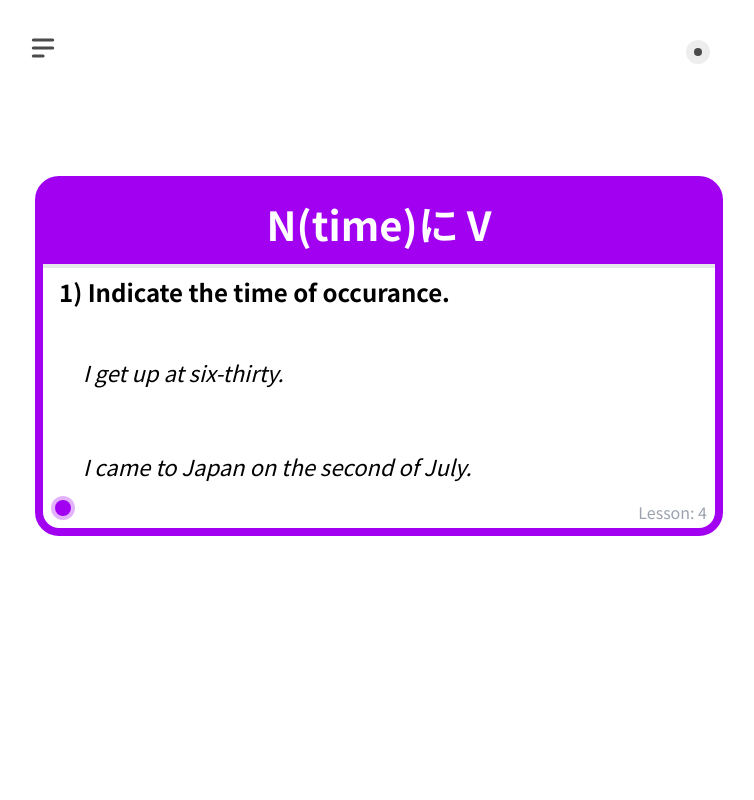
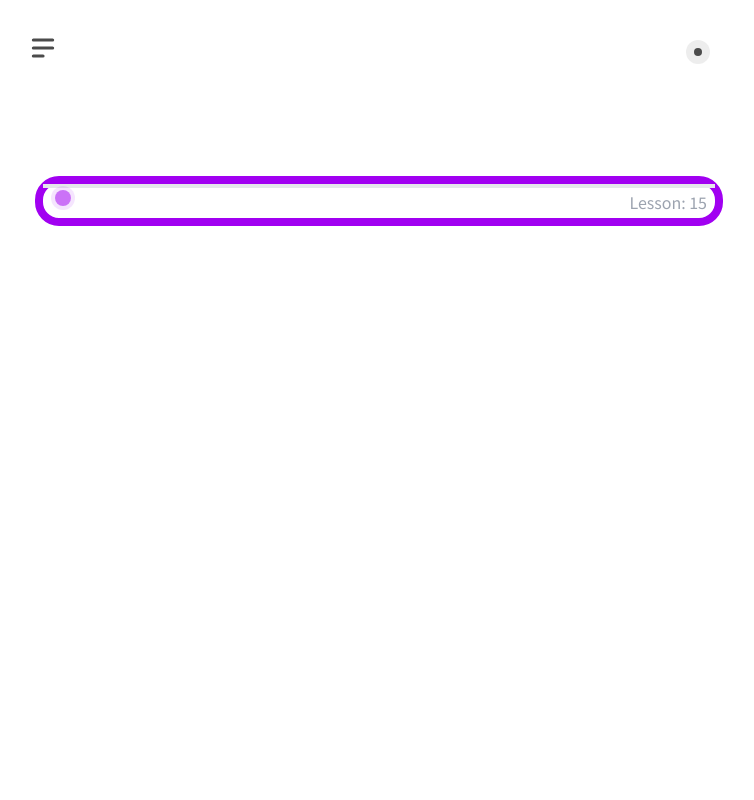
Before and after one commit to karolissumskas954/flashcards-JP, a Next.js app: page /learn in a window 1280 px wide. Shown: the top 800 px of the page, without its empty margins (261-1015 px from the left). Built offline with nearby package versions, Linux system fonts and the light colour scheme.

Commit message:
[UPD] Reverse list, Show sentence

```diff
--- a/app/learn/page.jsx
+++ b/app/learn/page.jsx
@@ -33,7 +33,7 @@ const Learn = () => {
   const carouselRef = useRef(null);
 
 
-  const [showText, setShowText] = useState(false);
+  const [showText, setShowText] = useState(true);
 
   const handleCircleClick = () => {
     setShowText(!showText);
@@ -75,7 +75,7 @@ const Learn = () => {
         ref={carouselRef}
         >
         <CarouselContent >
-  {grammar.map((grammarItem, index) => {
+  {grammar.slice().reverse().map((grammarItem, index) => {
     return (
       <CarouselItem key={index} className='group' onMouseEnter={() => handleCarouselItemHover(index)}>
         {/* Card face 1 */}
```
